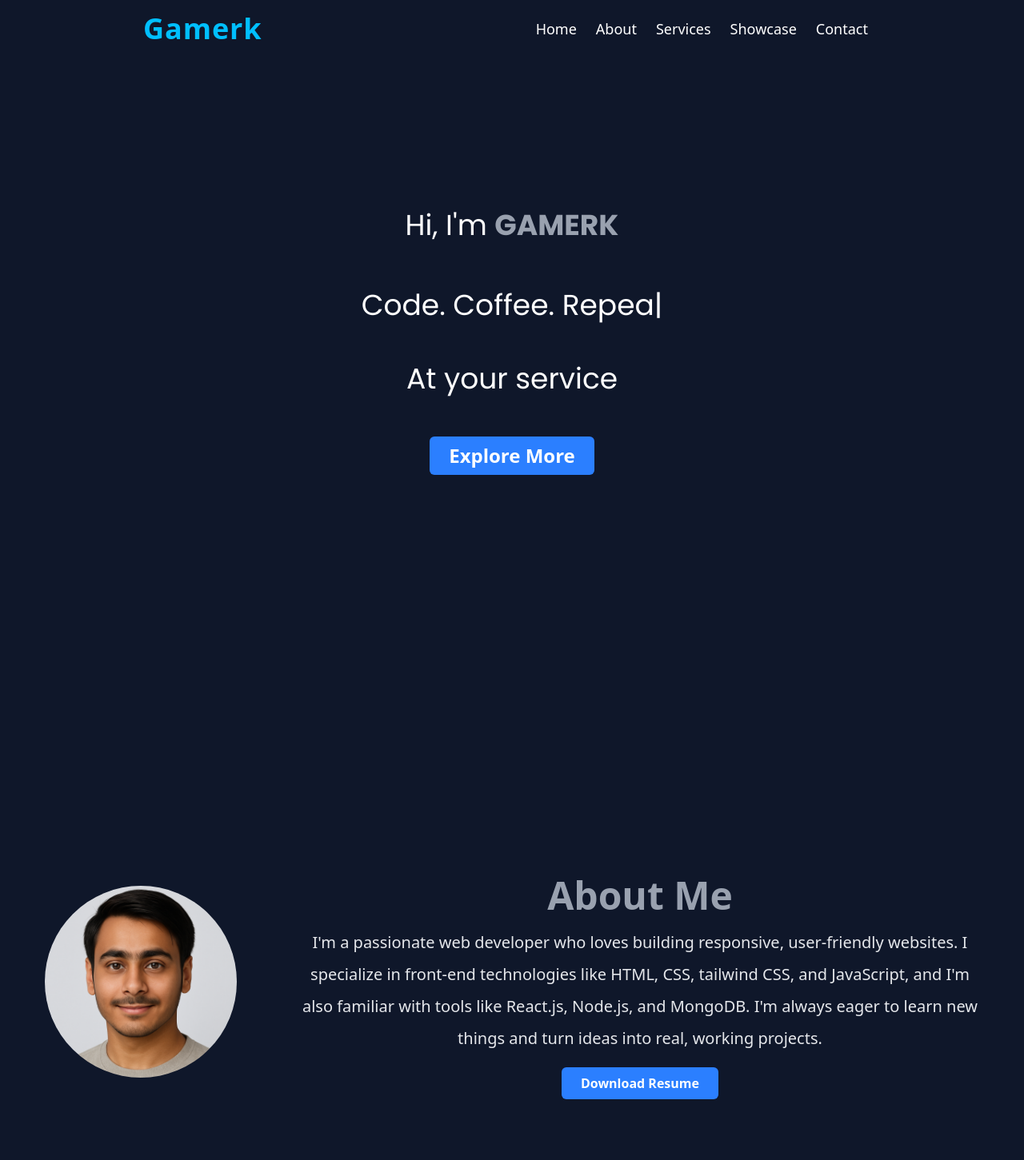
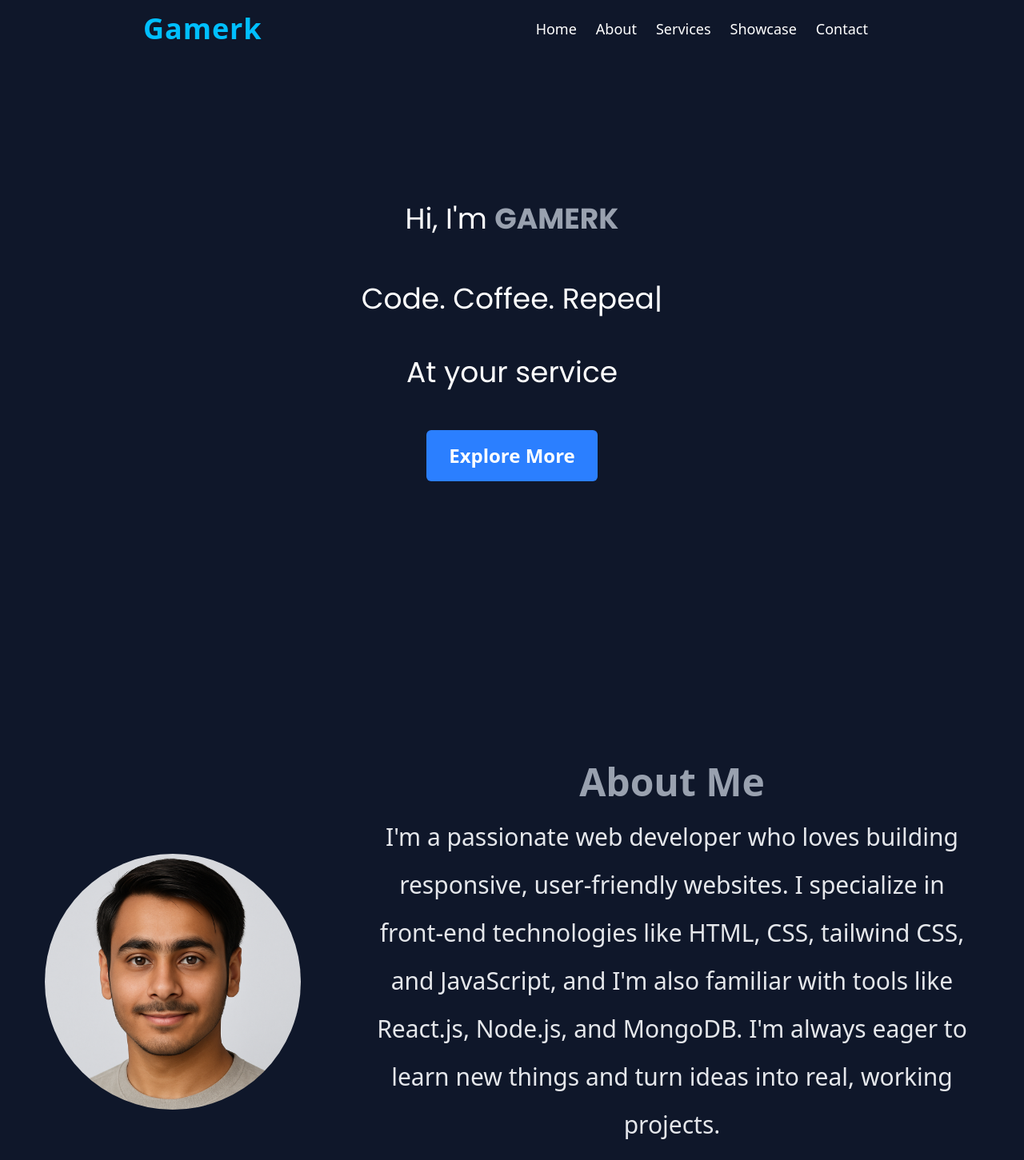
Before and after one commit to Gamerk786po/Portfolio, a React (Vite) app in the folder Frontend/: page / in a window 1280 px wide. Shown: the top 1451 px of the page at 80% size. Built offline with nearby package versions, Linux system fonts and the light colour scheme.

Commit message:
Responsivness for xlscreens

```diff
--- a/Frontend/src/components/About-me/about-me.tsx
+++ b/Frontend/src/components/About-me/about-me.tsx
@@ -16,14 +16,14 @@ const AboutMe = () => {
         <img
           src="/pfp.png"
           alt="Pfp Img"
-          className="w-40 h-40 md:w-[15rem] md:h-[15rem] rounded-full"
+          className="w-40 h-40 md:w-[15rem] md:h-[15rem] xl:w-[20rem] xl:h-[20rem] rounded-full"
         ></img>
         {/* About me */}
         <div className="mx-auto text-gray-200  text-center">
           <h1 className="text-gray-400 font-bold text-5xl leading-relaxed">
             About Me
           </h1>
-          <motion.p className="leading-loose md:text-xl ">
+          <motion.p className="leading-loose md:text-xl xl:text-3xl ">
             I'm a passionate web developer who loves building responsive,
             user-friendly websites. I specialize in front-end technologies like
             HTML, CSS, tailwind CSS, and JavaScript, and I'm also familiar with
@@ -32,7 +32,7 @@ const AboutMe = () => {
           </motion.p>
           <a href="/resume.pdf" download className="block mt-4">
             <button
-              className="bg-blue-500 text-white py-2 px-6 rounded-md transition-all duration-1000
+              className="bg-blue-500 text-white py-2 xl:py-4 px-6 xl:px-7 xl:text-2xl rounded-md transition-all duration-1000
              lg:hover:bg-blue-600
              lg:hover:shadow-[0_0_15px_#00f2ff]
              lg:hover:cursor-pointer
--- a/Frontend/src/components/Home/home.tsx
+++ b/Frontend/src/components/Home/home.tsx
@@ -54,7 +54,7 @@ const Home = () => {
         {/* Button for exploring more */}
         <a href="#about">
           <button
-            className="text-xl md:text-2xl px-6 py-2 bg-blue-500 text-white rounded-md
+            className="text-xl md:text-2xl py-2 xl:py-4 px-6 xl:px-7 xl:text-2xl bg-blue-500 text-white rounded-md
              transition-all duration-1000
              lg:hover:bg-blue-600
              lg:hover:shadow-[0_0_15px_#00f2ff]
--- a/Frontend/src/components/contacts/contact-section.tsx
+++ b/Frontend/src/components/contacts/contact-section.tsx
@@ -37,7 +37,7 @@ const ContactsSection = () => {
       {/* The section for the contents of contacts */}
       <motion.section
         id="contacts"
-        className="min-h-screen flex lg:flex-row flex-col items-center md:justify-start gap-14 mt-30 lg:mt-0"
+        className="min-h-screen flex lg:flex-row flex-col items-center md:justify-start xl:justify-center gap-14 mt-30 lg:mt-0"
         initial={{ opacity: 0 }}
         whileInView={{ opacity: 1 }}
         transition={{ duration: 1.3, ease: "easeInOut" }}
@@ -46,7 +46,7 @@ const ContactsSection = () => {
         {/* The contacts part of this section */}
         <div className="flex flex-col items-center gap-6 mt-25">
           {/* The heading for contacts */}
-          <h1 className="text-gray-400 font-bold px-5 text-4xl leading-relaxed">
+          <h1 className="text-gray-400 font-bold px-5 text-4xl xl:text-6xl leading-relaxed">
             Contact Me
           </h1>
           {/* The div containing the contacts */}
--- a/Frontend/src/components/contacts/contact.tsx
+++ b/Frontend/src/components/contacts/contact.tsx
@@ -14,7 +14,7 @@ const Contact: React.FC<ContactProps> = ({ title, link, icon}) => {
                 {/* The icon img */}
                 <a rel="noopener noreferrer" href={link} target="blank" ><img src={icon} className="h-4 md:h-6 xl:h-10 transition-transform duration-300 lg:hover:scale-110 lg:hover:drop-shadow-[0_0_5px_rgba(255,255,255,0.6)]" alt="Its an img for contact"></img></a>
                 {/* The name of the contact */}
-                <p className="text-white text-[12px] md:text-[17px]">{title}</p>
+                <p className="text-white text-[12px] md:text-[17px] xl:text-[30px]">{title}</p>
             </div>
         </>
     )
--- a/Frontend/src/components/contacts/email-form.tsx
+++ b/Frontend/src/components/contacts/email-form.tsx
@@ -20,12 +20,12 @@ function ContactForm() {
   return (
     <div className="flex flex-col items-center justify-center bg-[#0f172a] border border-black rounded-xl p-6 w-[90vw] max-w-md shadow-md">
       {showSuccess ? (
-        <p className="text-green-400 text-lg mt-4 text-center">Thanks for your message!</p>
+        <p className="text-green-400 text-lg mt-4 text-center xl:text-2xl">Thanks for your message!</p>
       ) : (
-        <form onSubmit={handleSubmit} className="flex flex-col gap-5 w-full">
+        <form onSubmit={handleSubmit} className="flex flex-col gap-5 xl:gap-9 w-full">
           {/* Email Field */}
           <div className="flex flex-col">
-            <label htmlFor="email" className="text-gray-300 mb-1">
+            <label htmlFor="email" className="text-gray-300 mb-1 xl:text-2xl">
               Email Address
             </label>
             <input
@@ -40,7 +40,7 @@ function ContactForm() {
 
           {/* Message Field */}
           <div className="flex flex-col">
-            <label htmlFor="message" className="text-gray-300 mb-1">
+            <label htmlFor="message" className="text-gray-300 mb-1 xl:text-2xl">
               Your Message
             </label>
             <textarea
```
